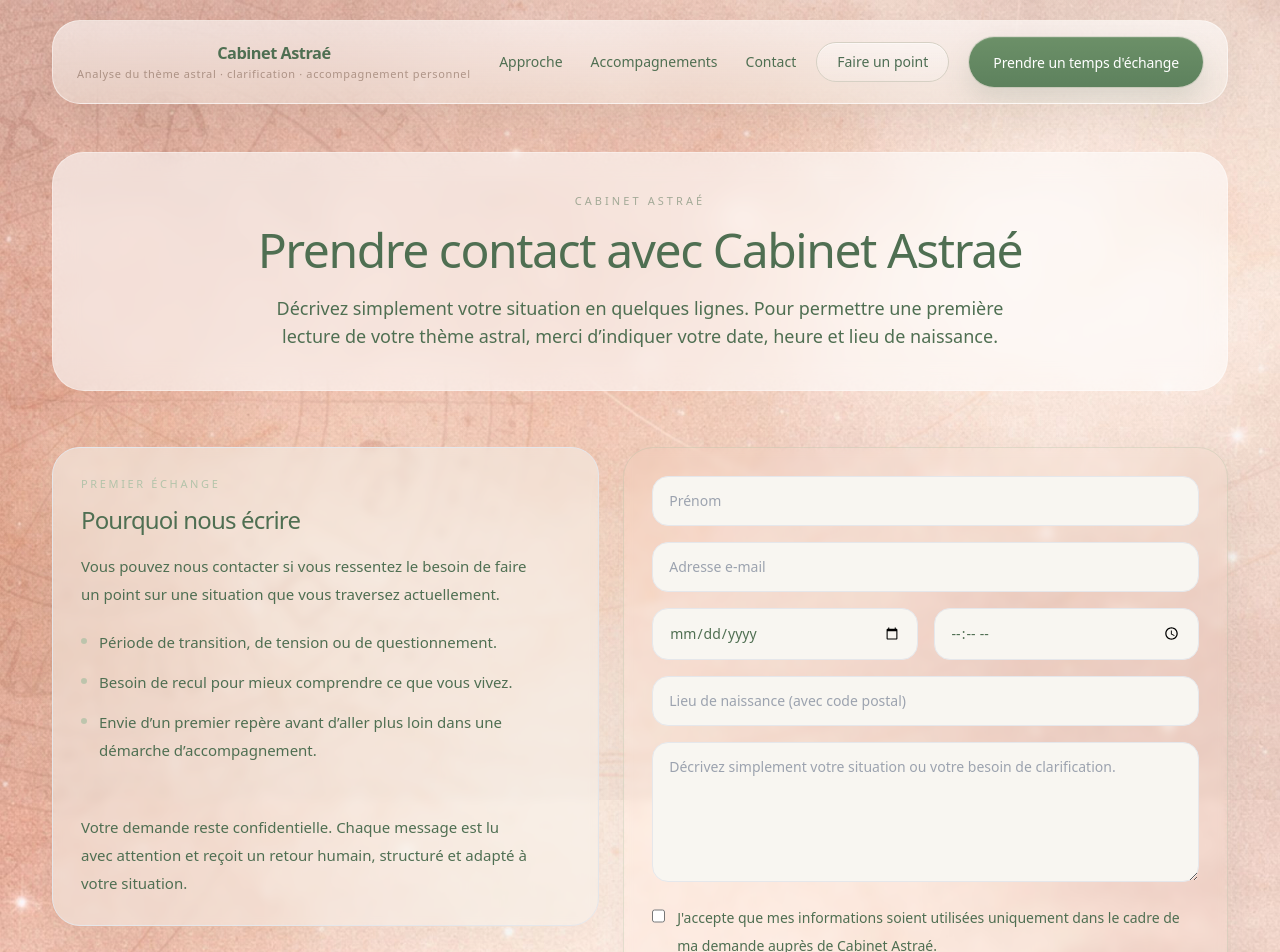
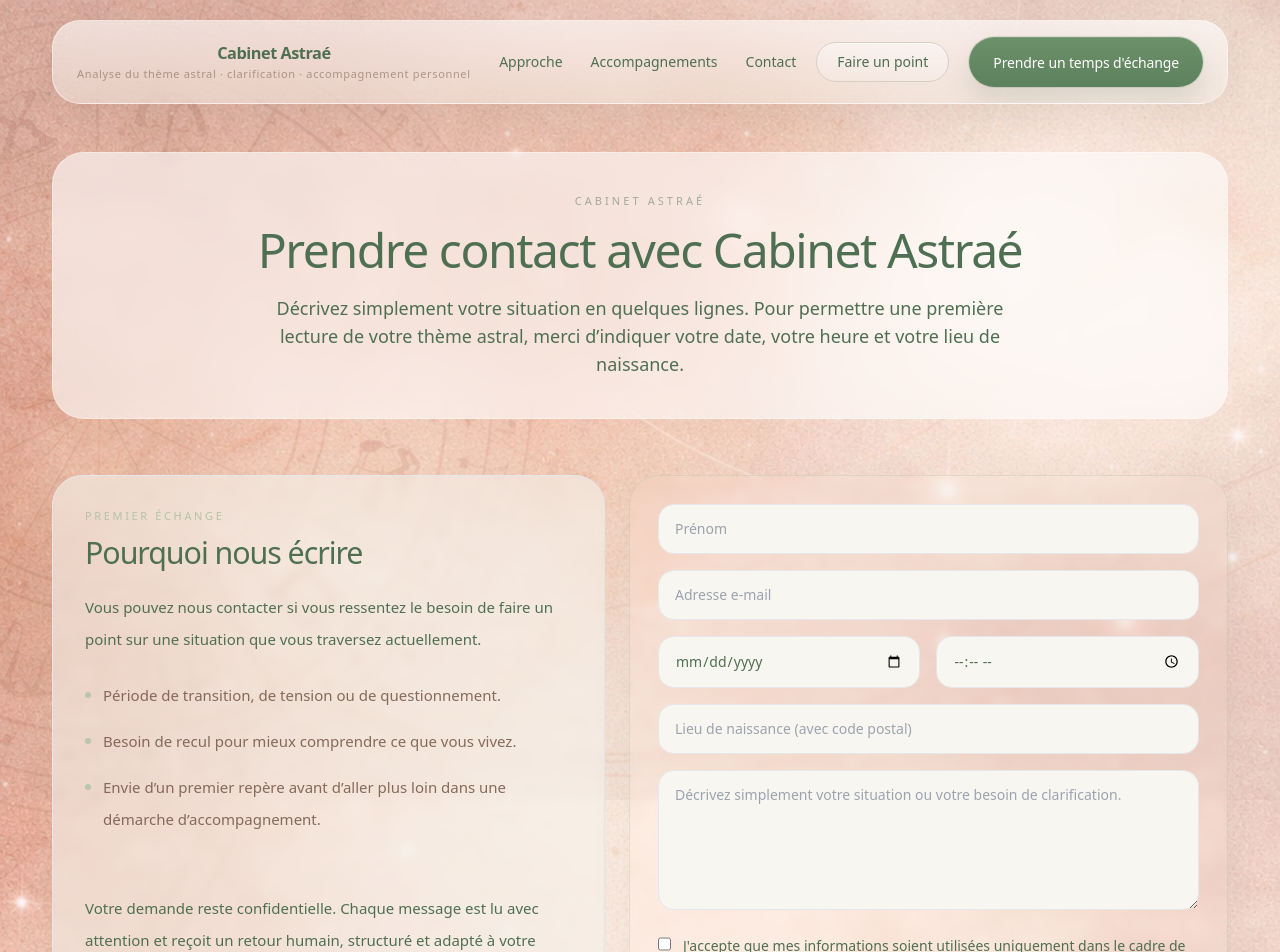
Before and after one commit to arnaudcrestey/cabinet-astrae, a Next.js app: page /contact in a window 1280 px wide. Shown: the top 952 px of the page. Built offline with nearby package versions, Linux system fonts and the light colour scheme.

Commit message:
Update page.tsx

```diff
--- a/app/contact/page.tsx
+++ b/app/contact/page.tsx
@@ -5,37 +5,41 @@ export default function ContactPage() {
   return (
     <PageFrame
       title="Prendre contact avec Cabinet Astraé"
-      intro="Décrivez simplement votre situation en quelques lignes. Pour permettre une première lecture de votre thème astral, merci d’indiquer votre date, heure et lieu de naissance."
+      intro="Décrivez simplement votre situation en quelques lignes. Pour permettre une première lecture de votre thème astral, merci d’indiquer votre date, votre heure et votre lieu de naissance."
     >
-      <div className="grid gap-6 lg:grid-cols-[0.95fr_1.05fr] lg:items-start">
-        <section className="rounded-[1.75rem] border border-sage/18 bg-sand/55 p-6 shadow-[0_12px_36px_rgba(91,115,91,0.06)] backdrop-blur-sm sm:p-7">
-          <div className="max-w-md">
+      <div className="grid gap-6 lg:grid-cols-[0.96fr_1.04fr] lg:items-stretch">
+        <section className="rounded-[1.9rem] border border-sage/22 bg-sand/60 p-6 shadow-[0_14px_40px_rgba(91,115,91,0.06)] backdrop-blur-sm sm:p-7 lg:p-8">
+          <div className="mx-auto max-w-md lg:max-w-none">
             <p className="text-[11px] font-medium uppercase tracking-[0.24em] text-sage/85">
-  Premier échange
-</p>
+              Premier échange
+            </p>
 
-            <h2 className="mt-3 text-xl font-medium leading-tight text-forest sm:text-2xl">
+            <h2 className="mt-3 text-[1.7rem] font-medium leading-[1.15] text-forest sm:text-[1.9rem]">
               Pourquoi nous écrire
             </h2>
 
-            <p className="mt-4 text-sm leading-7 text-umber/88 sm:text-[15px]">
+            <p className="mt-5 text-[15px] leading-8 text-umber/92">
               Vous pouvez nous contacter si vous ressentez le besoin de faire
               un point sur une situation que vous traversez actuellement.
             </p>
 
-            <ul className="mt-5 space-y-3 text-sm leading-7 text-umber/88 sm:text-[15px]">
+            <ul className="mt-6 space-y-3.5 text-[15px] leading-8 text-umber/90">
               <li className="flex gap-3">
-                <span className="mt-[10px] h-1.5 w-1.5 shrink-0 rounded-full bg-sage/70" />
-                <span>Période de transition, de tension ou de questionnement.</span>
+                <span className="mt-[13px] h-1.5 w-1.5 shrink-0 rounded-full bg-sage/75" />
+                <span>
+                  Période de transition, de tension ou de questionnement.
+                </span>
               </li>
+
               <li className="flex gap-3">
-                <span className="mt-[10px] h-1.5 w-1.5 shrink-0 rounded-full bg-sage/70" />
+                <span className="mt-[13px] h-1.5 w-1.5 shrink-0 rounded-full bg-sage/75" />
                 <span>
                   Besoin de recul pour mieux comprendre ce que vous vivez.
                 </span>
               </li>
+
               <li className="flex gap-3">
-                <span className="mt-[10px] h-1.5 w-1.5 shrink-0 rounded-full bg-sage/70" />
+                <span className="mt-[13px] h-1.5 w-1.5 shrink-0 rounded-full bg-sage/75" />
                 <span>
                   Envie d’un premier repère avant d’aller plus loin dans une
                   démarche d’accompagnement.
@@ -43,9 +47,9 @@ export default function ContactPage() {
               </li>
             </ul>
 
-            <div className="mt-6 h-px w-full bg-sage/12" />
+            <div className="mt-7 h-px w-full bg-sage/14" />
 
-            <p className="mt-6 text-sm leading-7 text-umber/82 sm:text-[15px]">
+            <p className="mt-7 text-[15px] leading-8 text-umber/88">
               Votre demande reste confidentielle. Chaque message est lu avec
               attention et reçoit un retour humain, structuré et adapté à votre
               situation.
@@ -53,7 +57,9 @@ export default function ContactPage() {
           </div>
         </section>
 
-        <ContactForm />
+        <div className="lg:h-full">
+          <ContactForm />
+        </div>
       </div>
     </PageFrame>
   );
```
